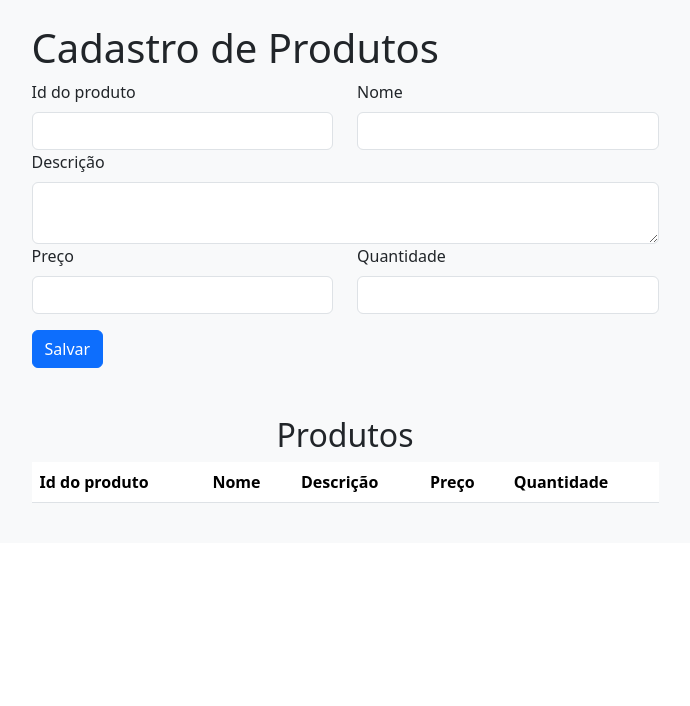
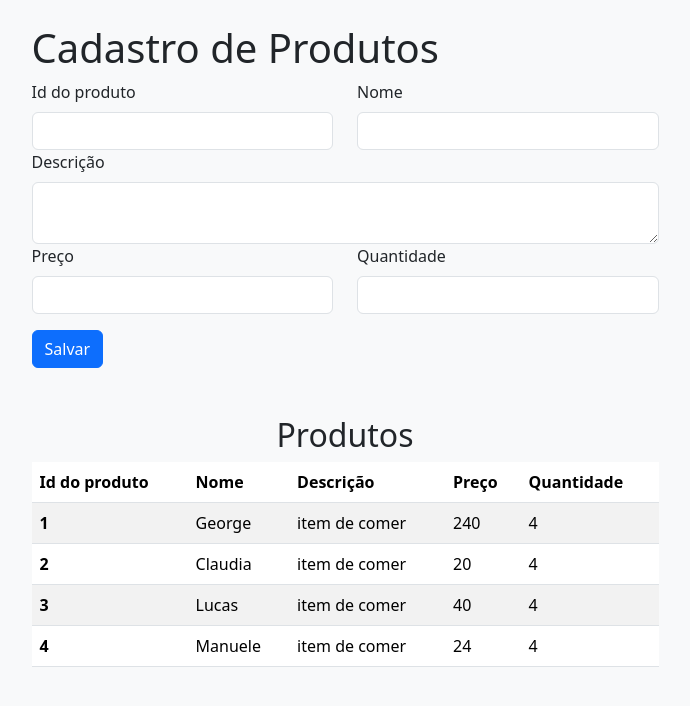
Before and after one commit to DSFerrari/Cadastro-de-produtos, an Angular app: page / in a window 1280 px wide. Shown: the top 706 px of the page, without its empty margins (295-985 px from the left). Built offline with nearby package versions, Linux system fonts and the light colour scheme; data requests are answered from the project's data file.

Commit message:
banco de dados sicronizado com a pagina

```diff
--- a/db.json
+++ b/db.json
@@ -3,6 +3,6 @@
     {"id":1, "name":"George","describe":"item de comer","price":240,"quant":4},
     {"id":2, "name":"Claudia","describe":"item de comer","price":20,"quant":4},
     {"id":3, "name":"Lucas","describe":"item de comer","price":40,"quant":4},
-    {"id":3, "name":"Manuele","describe":"item de comer","price":24,"quant":4}
+    {"id":4, "name":"Manuele","describe":"item de comer","price":24,"quant":4}
   ]
   }
--- a/src/app/products.service.ts
+++ b/src/app/products.service.ts
@@ -1,5 +1,7 @@
 import { HttpClient } from '@angular/common/http';
 import { Injectable } from '@angular/core';
+import { Observable } from 'rxjs';
+import { Product } from './products/list';
 
 @Injectable({
   providedIn: 'root'
@@ -8,4 +10,8 @@ export class ProductsService {
 
   url = "http://localhost:3000/Product"
   constructor(private http: HttpClient) { }
+
+  getProducts(): Observable<Product[]>{
+    return this.http.get<Product[]>(this.url);
+  }
 }
--- a/src/app/products/products.component.ts
+++ b/src/app/products/products.component.ts
@@ -1,4 +1,5 @@
-import { Component } from '@angular/core';
+import { ProductsService } from './../products.service';
+import { Component, OnInit } from '@angular/core';
 import {Product} from './list'
 import { FormBuilder, FormGroup } from '@angular/forms';
 
@@ -7,13 +8,13 @@ import { FormBuilder, FormGroup } from '@angular/forms';
   templateUrl: './products.component.html',
   styleUrl: './products.component.css'
 })
-export class ProductsComponent {
+export class ProductsComponent implements OnInit{
   products: Product[] = [];
 
   formGroupProduct : FormGroup;
 
   constructor(private formBuilder:
-  FormBuilder){
+  FormBuilder, private service: ProductsService){
     this.formGroupProduct =
   formBuilder.group({
     id: [''],
@@ -23,6 +24,15 @@ export class ProductsComponent {
     quant: ['']
   });
   }
+  ngOnInit(): void {
+    this.loadProducts();
+  }
+
+  loadProducts(){
+    this.service.getProducts().subscribe({
+      next: data => this.products = data
+    })
+  }
 
   save(){
     this.products.push(this.formGroupProduct.value);
```
